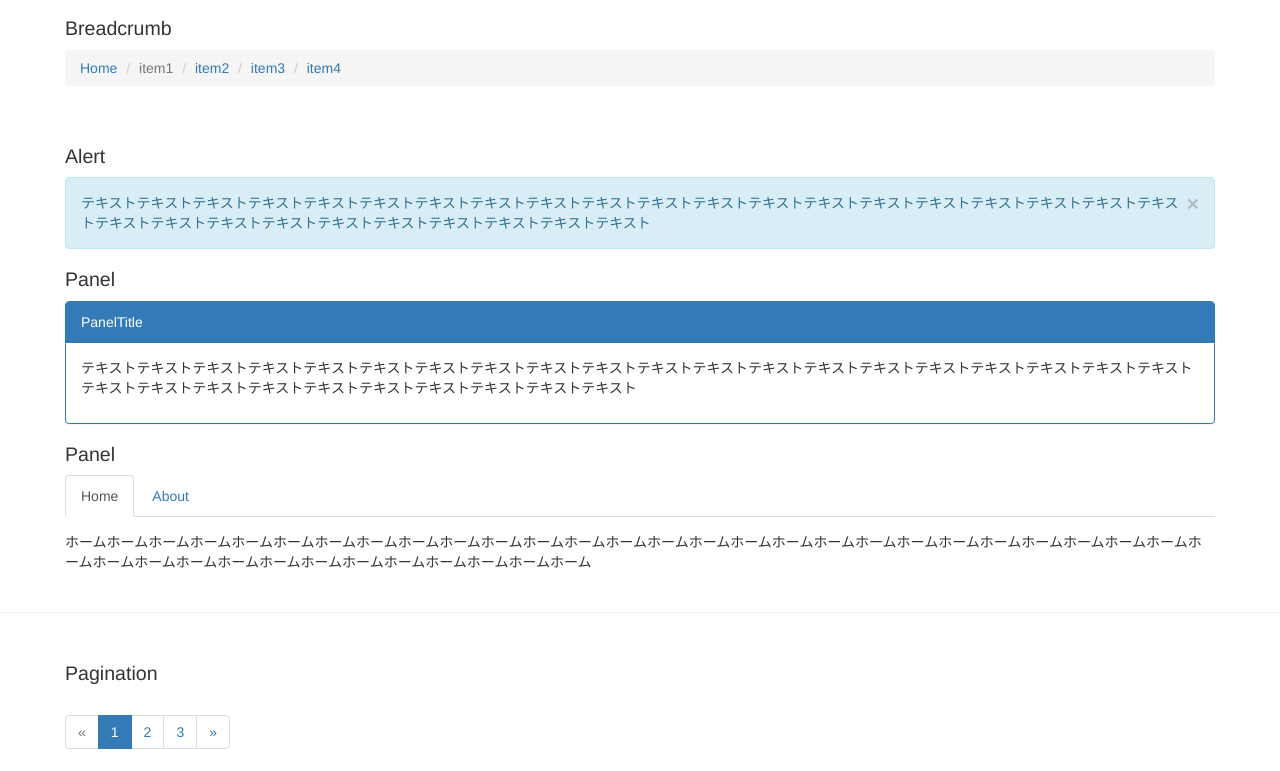
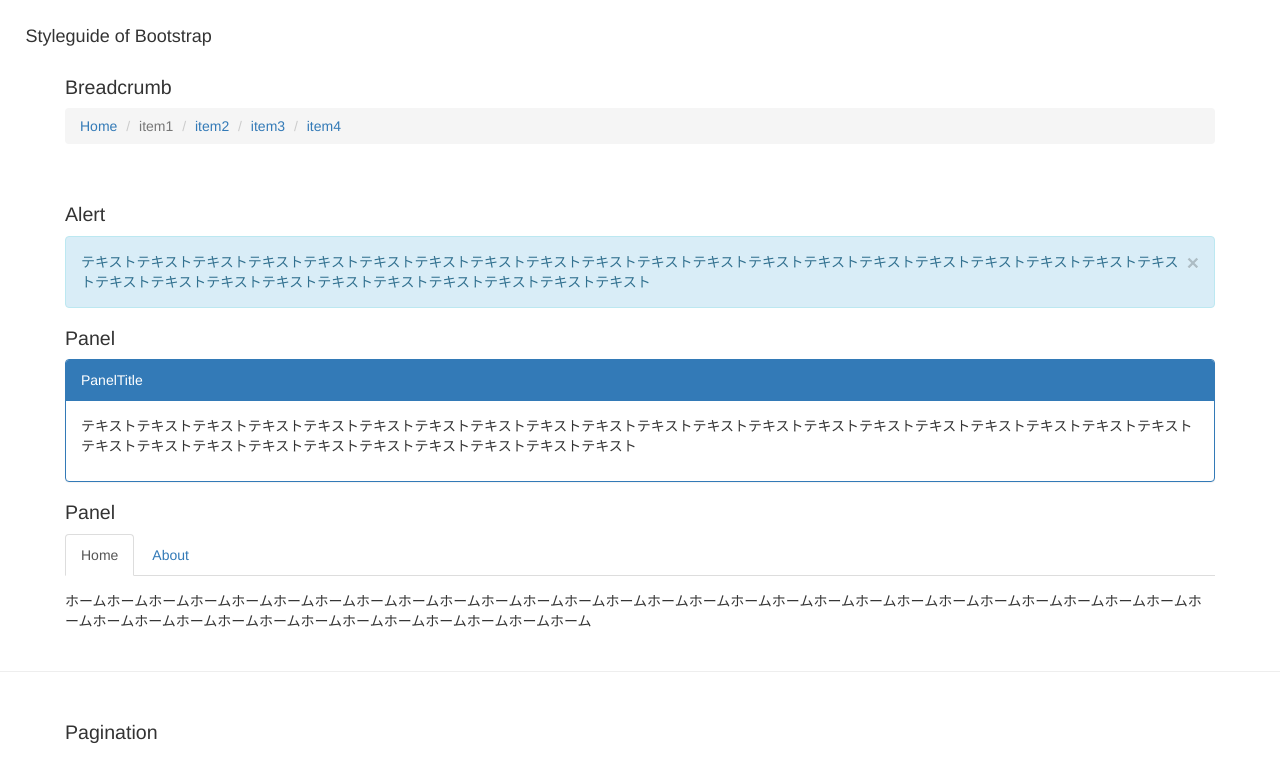
Before and after one commit to itakurakoichi/Corporate-1, a website: page src/styleguide.html in a window 1280 px wide. Shown: the part 53-824 px from the top of the page. Drawn offline with nearby package versions, Linux system fonts and the light colour scheme.

Commit message:
Refs #56 add page title

```diff
--- a/src/styleguide.html
+++ b/src/styleguide.html
@@ -70,7 +70,7 @@
 	</div>
 </nav>
 
-<hr />
+<h1 style="width: 96%; margin: 80px auto 0;">Styleguide of Bootstrap</h1>
 
 <div class="container">
 	<h2>Breadcrumb</h2>
```
